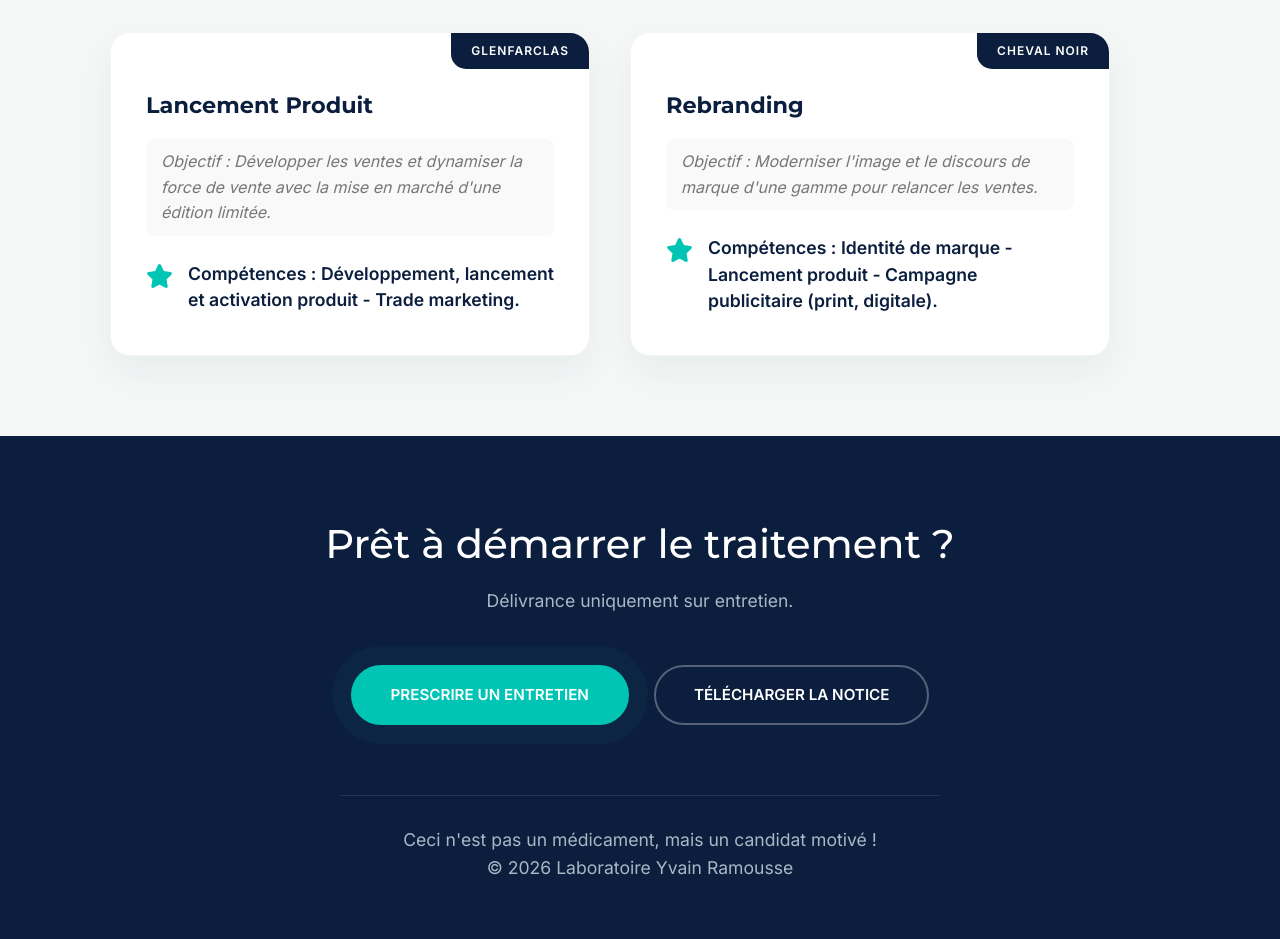
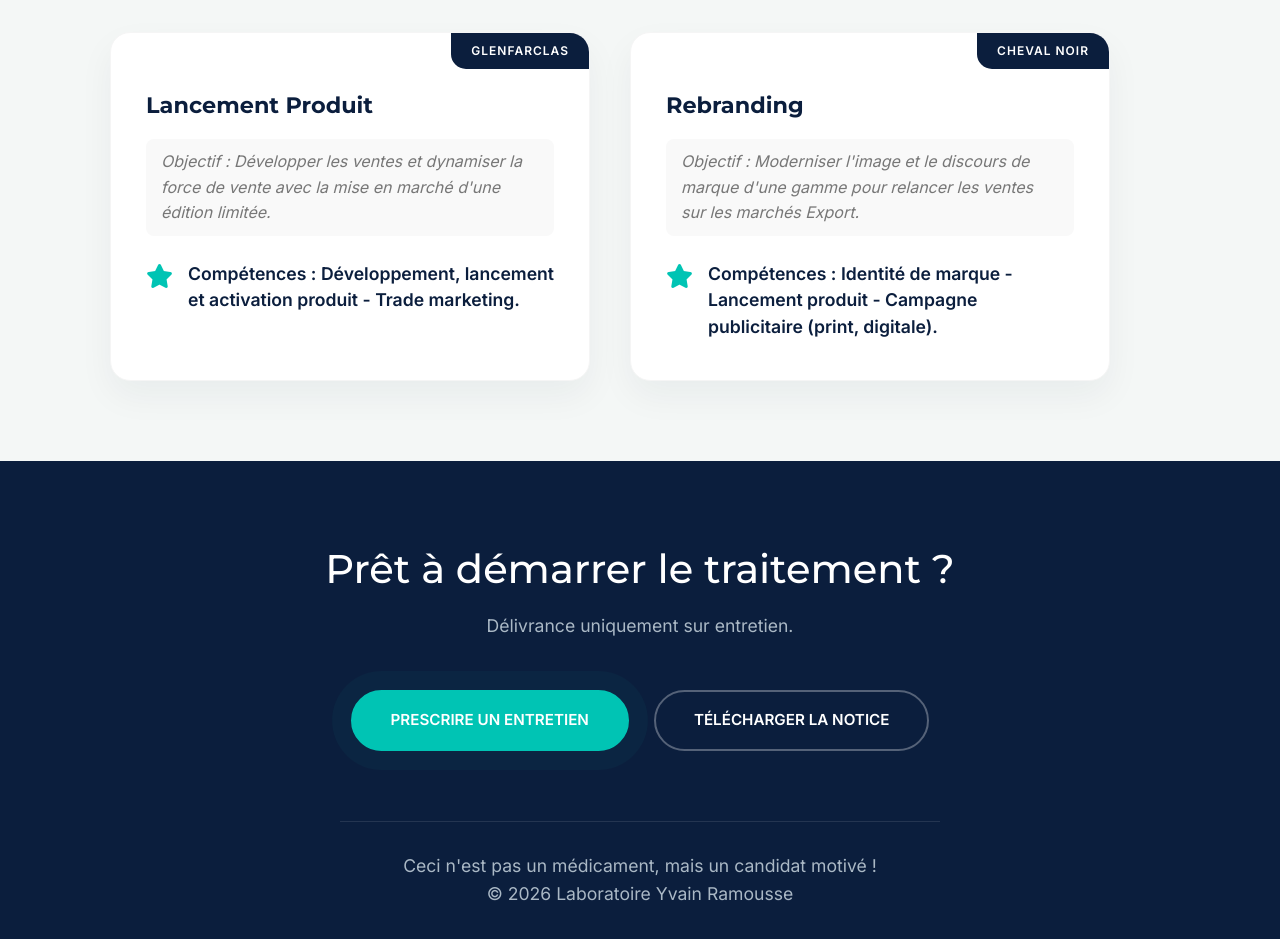
Before and after one commit to Yvaiiin/LearnyLib, a plain HTML site: page index.html in a window 1280 px wide. Shown: the part 3320-4259 px from the top of the page. Drawn offline with Linux system fonts and the light colour scheme.

Commit message:
Update project objective for Cheval Noir case study

```diff
--- a/index.html
+++ b/index.html
@@ -187,7 +187,7 @@
                 <div class="case-study reveal-up delay-2">
                     <div class="case-header">CHEVAL NOIR</div>
                     <h4>Rebranding</h4>
-                    <p class="problem">Objectif : Moderniser l'image et le discours de marque d'une gamme pour relancer les ventes.</p>
+                    <p class="problem">Objectif : Moderniser l'image et le discours de marque d'une gamme pour relancer les ventes sur les marchés Export.</p>
                     <div class="result">
                         <i class="fa-solid fa-star"></i>
                         <span><strong>Compétences :</strong> Identité de marque - Lancement produit - Campagne publicitaire (print, digitale).</span>
```
